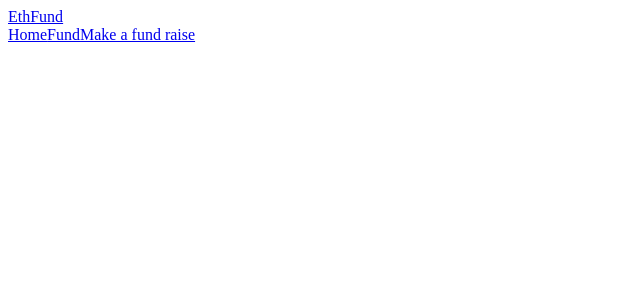
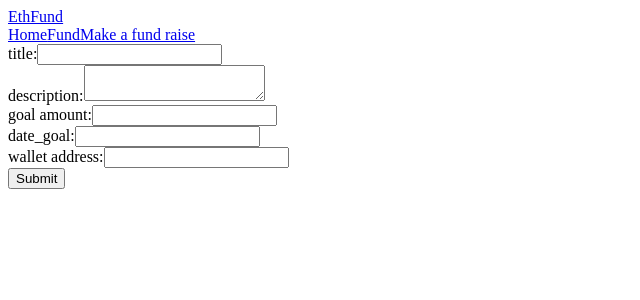
Before and after one commit to gwendanielle/crowdfundingDapps, a React app: page /raisefund in a window 1280 px wide. Shown: the top 300 px of the page, without its empty margins (0-640 px from the left). Built offline with nearby package versions, Linux system fonts and the light colour scheme; the HTML template or start-up script is replaced by a standard one.

Commit message:
fund list and adding a fund raise functions done

```diff
--- a/package.json
+++ b/package.json
@@ -18,6 +18,7 @@
   "license": "ISC",
   "homepage": "https://bitbucket.org/gdmerida/crowdfunding-dapps#readme",
   "dependencies": {
+    "axios": "^0.18.0",
     "babel-core": "^6.26.3",
     "babel-loader": "^7.1.5",
     "babel-preset-es2015": "^6.24.1",
--- a/react-client/src/Components/App.jsx
+++ b/react-client/src/Components/App.jsx
@@ -1,8 +1,11 @@
 import React, { Component } from 'react';
 import { BrowserRouter as Router, Route, Link} from 'react-router-dom';
-import { browserHistory } from 'react-router';
 import HomePage from './HomePage';
+import FundPage from './FundPage';
+import RaiseFundPage from './RaiseFundPage';
+import FundListPage from './FundListPage'
 import NavBar from './HeaderComponent/NavBar';
+
 class App extends Component {
   render() {
     return (
@@ -10,6 +13,9 @@ class App extends Component {
         <div>
           <NavBar />
           <Route name="home" exact path="/" component={HomePage} />
+          <Route name="fund" path="/fund/:id" component={FundPage} />
+          <Route name="fundlist" exact path="/fundlist" component={FundListPage} />
+          <Route name="raisefund" exact path="/raisefund" component={RaiseFundPage} />
         </div>
       </Router>
     )
--- /dev/null
+++ b/react-client/src/Components/FundListPage.jsx
@@ -0,0 +1,65 @@
+import React, { Component } from 'react';
+import { BrowserRouter as Router, Route, Link} from 'react-router-dom';
+
+const API = 'http://samu.localtunnel.me/api/projects/';
+
+class FundListPage extends Component {
+    constructor(props) {
+        super(props);
+        this.state = {
+          error: null,
+          isLoaded: false,
+          items: []
+        };
+      }
+
+      componentDidMount() {
+        fetch(API)
+          .then(res => {
+              return res.json();
+          })
+          .then(
+            (result) => {
+              console.log(result);
+              this.setState({
+                isLoaded: true,
+                items: result
+              });
+            },
+
+            (error) => {
+              this.setState({
+                isLoaded: true,
+                error
+              });
+            }
+          )
+      }
+
+    render() {
+        const { error, isLoaded, items } = this.state;
+        if (error) {
+          return <div>Error: {error.message}</div>;
+        } else if (!isLoaded) {
+          return <div>Loading...</div>;
+        } else {
+          return (
+            <ul>
+              {items.map(item => (
+                <li key={item.title}>
+                  <Link to={"/fund/" + item.id}><h3>{item.title}</h3></Link>
+                  {item.status == 1 &&
+                    <p className="project-status"><i>On going</i> | date created: {item.date_created}, goal date: {item.date_goal}</p>
+                  }
+                  {item.status == 2 &&
+                    <p className="project-status"><i>Completed</i> | date created: {item.date_created}, goal date: {item.date_goal}</p>
+                  }
+                  {item.description}
+                </li>
+              ))}
+            </ul>
+          );
+        }
+    }
+}
+export default FundListPage;
--- /dev/null
+++ b/react-client/src/Components/FundPage.jsx
@@ -0,0 +1,51 @@
+import React, { Component } from 'react';
+
+const API = 'http://samu.localtunnel.me/api/projects/';
+
+class FundPage extends Component {
+    constructor(props) {
+        super(props);
+        this.state = {
+          error: null,
+          isLoaded: false,
+          items: null
+        };
+      }
+
+      componentDidMount() {
+        fetch(API)
+          .then(res => {
+              return res.json();
+          })
+          .then(
+            (result) => {
+              console.log(result);
+              this.setState({
+                isLoaded: true,
+                items: result
+              });
+            },
+
+            (error) => {
+              this.setState({
+                isLoaded: true,
+                error
+              });
+            }
+          )
+      }
+
+    render() {
+        const { error, isLoaded, items } = this.state;
+        if (error) {
+          return <div>Error: {error.message}</div>;
+        } else if (!isLoaded) {
+          return <div>Loading...</div>;
+        } else {
+          return (
+            <h2>{item.title}</h2>
+          );
+        }
+    }
+}
+export default FundPage;
--- a/react-client/src/Components/HeaderComponent/NavBar.jsx
+++ b/react-client/src/Components/HeaderComponent/NavBar.jsx
@@ -4,12 +4,12 @@ class NavBar extends Component {
   render() {
     return (
       <header>
-        <div class="nav-header">
-            <a href="#default" class="logo">EthFund</a>
-            <div class="header-right">
-                <a class="active" href="#home">Home</a>
-                <a href="#contact">Fund</a>
-                <a href="#about">Make a fund raise</a>
+        <div className="nav-header">
+            <a href="/" className="logo">EthFund</a>
+            <div className="header-right">
+                <Link to="/">Home</Link>
+                <Link to="/fundlist">Fund</Link>
+                <Link to="/raisefund">Make a fund raise</Link>
             </div>
         </div>
       </header>
--- a/react-client/src/Components/HomePage.jsx
+++ b/react-client/src/Components/HomePage.jsx
@@ -1,10 +1,11 @@
 import React, { Component } from 'react';
+import { Link } from 'react-router-dom';
 class HomePage extends Component {
   render() {
     return (
-      <div>
-        <button>Fund</button>
-        <button>Raise a Funding</button>
+      <div className="center-elements top-margin">
+        <Link to="/fundlist"><button className="center-elements">Fund</button></Link>
+        <Link to="/raisefund"><button className="center-elements">Raise a Funding</button></Link>
       </div>
     )
   }
--- /dev/null
+++ b/react-client/src/Components/RaiseFundPage.jsx
@@ -0,0 +1,81 @@
+import React, { Component } from 'react';
+import axios from 'axios';
+
+const API = 'http://samu.localtunnel.me/api/projects/';
+
+class RaiseFundPage extends Component {
+
+    constructor() {
+        super();
+        this.state = {
+            title: '',
+            description: '',
+            amount_goal: '',
+            date_goal: '',
+            creator_address: '',
+            category: 1
+        };
+    }
+
+    onSubmit(e){
+        e.preventDefault();
+        let title = document.getElementById('title').value;
+        let description = document.getElementById('description').value;
+        let amount_goal = document.getElementById('amount_goal').value;
+        let date_goal = document.getElementById('date_goal').value;
+        let creator_address = document.getElementById('creator_address').value;
+
+        fetch(API, {
+            method: 'POST',
+            headers : {
+                'Content-Type': 'application/json',
+                'Accept': 'application/json',
+            },
+            body:JSON.stringify({title:title, category:1, description:description, amount_goal:amount_goal, date_goal:date_goal, creator_address, creator_address})
+        }).then((res) => res.json())
+        .then((data) =>  console.log(data))
+        .catch((err)=>console.log(err))
+    }
+
+    render() {
+        const { title, description, amount_goal, date_goal, creator_address } = this.state;
+        return(
+            <form onSubmit={this.onSubmit}>
+                <div className="center-elements top-margin">
+                    <div>
+                        <label>
+                        title:
+                        <input type="text" name="title" id="title"/>
+                        </label>
+                    </div>
+                    <div>
+                        <label>
+                            description:
+                            <textarea name="description" id="description" />
+                        </label>
+                    </div>
+                    <div>
+                        <label>
+                            goal amount:
+                            <input type="text" name="amount_goal" id="amount_goal" />
+                        </label>
+                    </div>
+                    <div>
+                        <label>
+                            date_goal:
+                            <input type="text" name="date_goal" id="date_goal" />
+                        </label>
+                    </div>
+                    <div>
+                        <label>
+                            wallet address:
+                            <input type="text" name="creator_address" id="creator_address" />
+                        </label>
+                    </div>
+                    <button type="submit">Submit</button>
+                </div>
+            </form>
+        );
+    }
+}
+export default RaiseFundPage;
```
Also changed, not shown: 387 other files (tests, documents, lock files or other folders).
